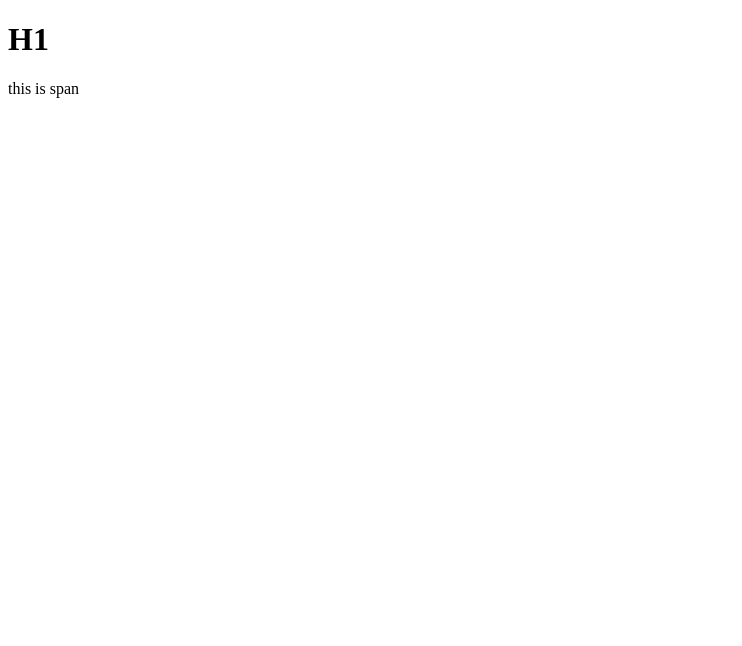
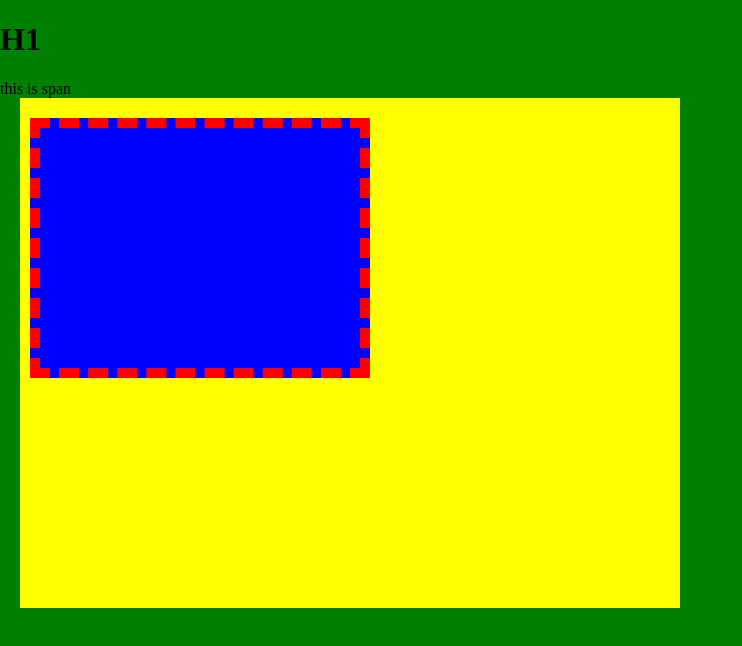
Before and after one commit to jh70035/kakao-clone, a plain HTML site: page index.html in a window 1280 px wide. Shown: the whole page, without its empty margins (0-742 px from the left). Drawn offline with Linux system fonts and the light colour scheme.

Commit message:
position
s

```diff
--- a/index.html
+++ b/index.html
@@ -4,8 +4,38 @@
   <meta charset="utf-8" />
   <meta name="author" content="Jeong hyun" />
   <meta name="description" content="Welcome to kakao-cloning" />
+  <title>Box Model</title>
+  <style>
+    body,
+    html {
+      padding: 0;
+      margin: 0;
+      background-color: green;
+      height: 100%;
+    }
+    .box {
+      background-color: yellow;
+      width: 50%;
+      height: 60%;
+      padding: 20px 10px 10px 10px;
+      margin: 0px 10px 15px 20px;
+    }
+    .inside-box {
+      background-color: blue;
+      width: 50%;
+      height: 50%;
+      /* border-width: 10px;
+      border-color: red;
+      border-style: dashed; */
+      border: 10px dashed red;
+    }
+  </style>
+
   <body>
     <h1>H1</h1>
     <span>this is span</span>
+    <div class="box">
+      <div class="inside-box"></div>
+    </div>
   </body>
 </html>
```
Also changed, not shown: index position.html (added, +40 -0 lines), 1 other file.
